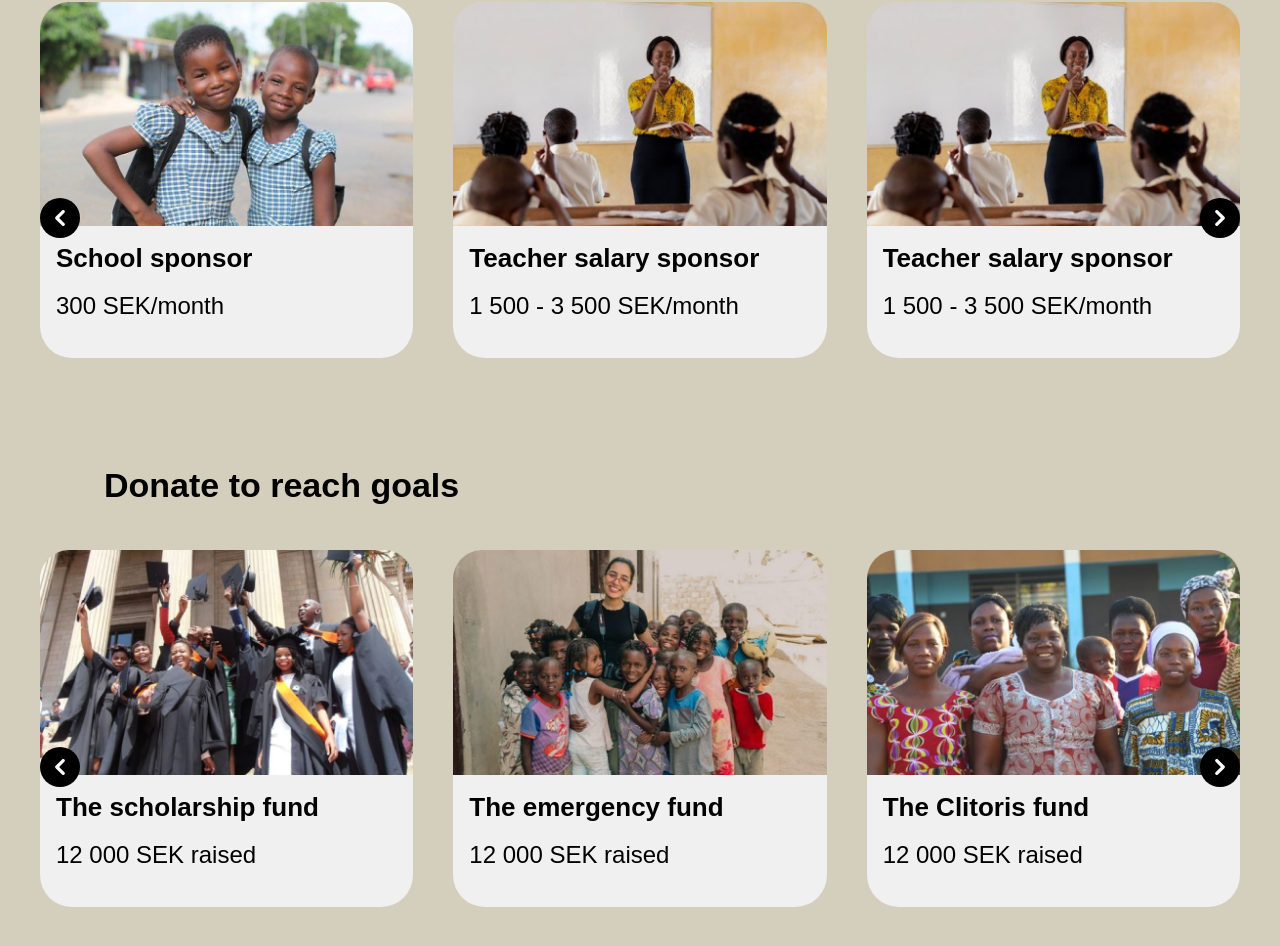
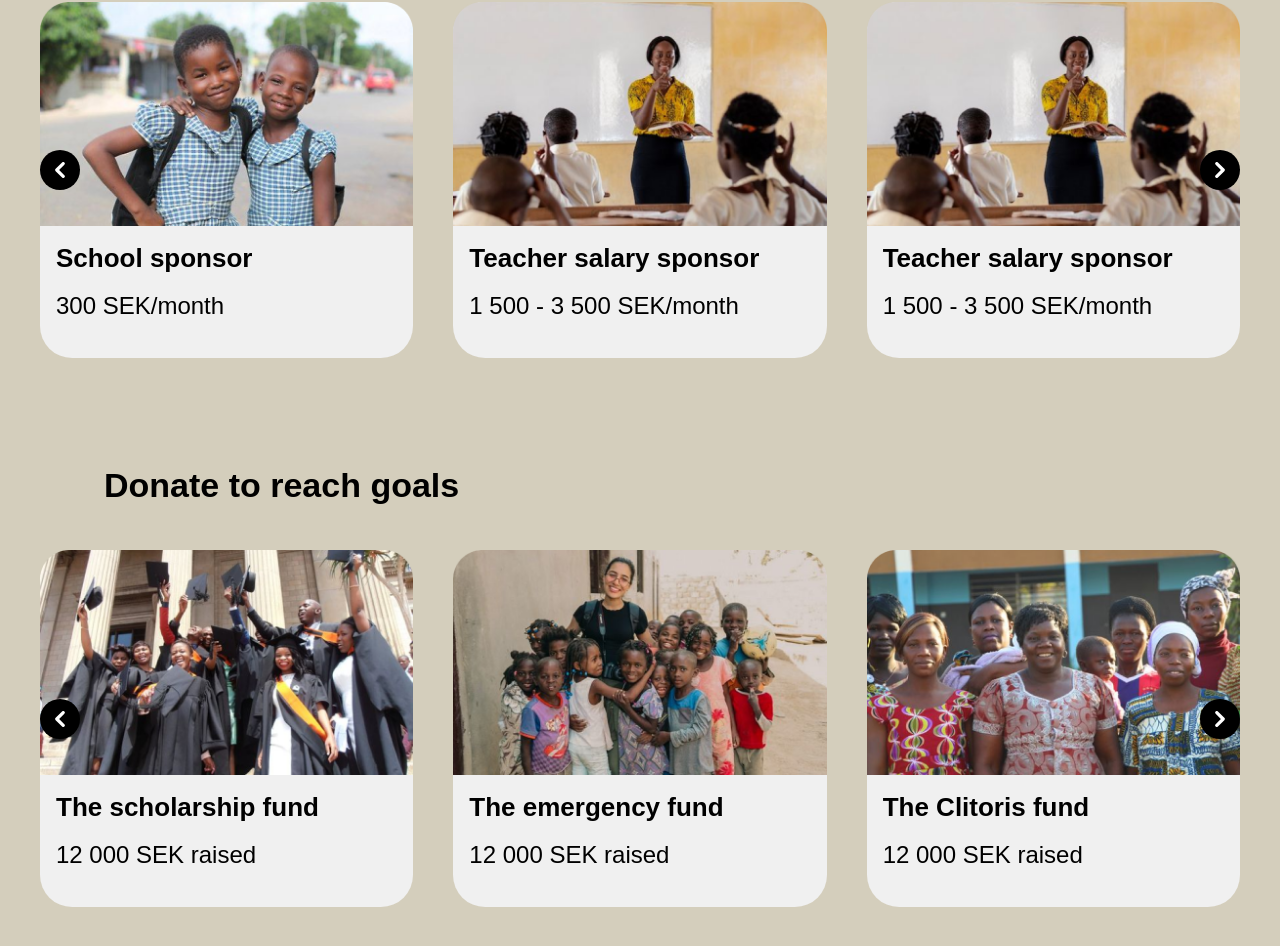
Before and after one commit to hyper-island-collaboration-work/yennenga-progress-group-3, a React (Vite) app: page /Donation in a window 1280 px wide. Shown: the part 1864-2810 px from the top of the page. Built offline with nearby package versions, Linux system fonts and the light colour scheme.

Commit message:
fix-button positioning

```diff
--- a/src/components/donateFundsSection/ScrollButtons.jsx
+++ b/src/components/donateFundsSection/ScrollButtons.jsx
@@ -8,7 +8,7 @@ export default function ScrollButtons() {
           alt="..."
         />
       </div>
-      <div className="relative bottom-40 flex justify-between">
+      <div className="relative bottom-52 flex justify-between">
         <div>
           <button
             type="button"
```
